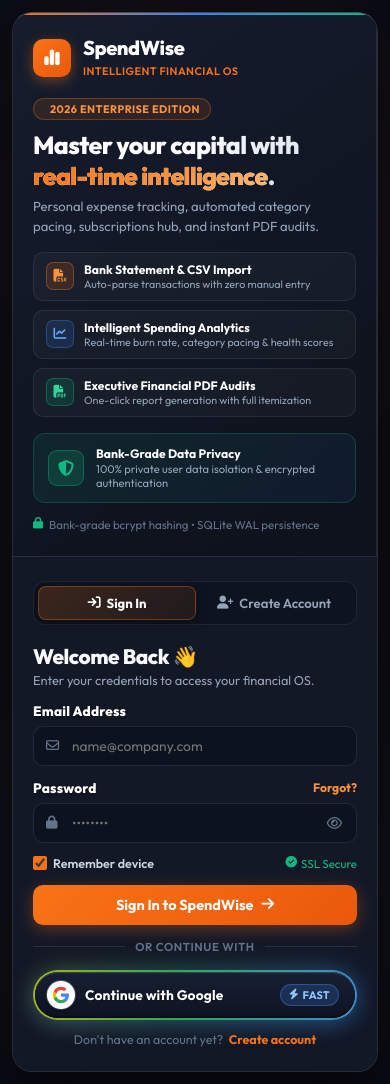
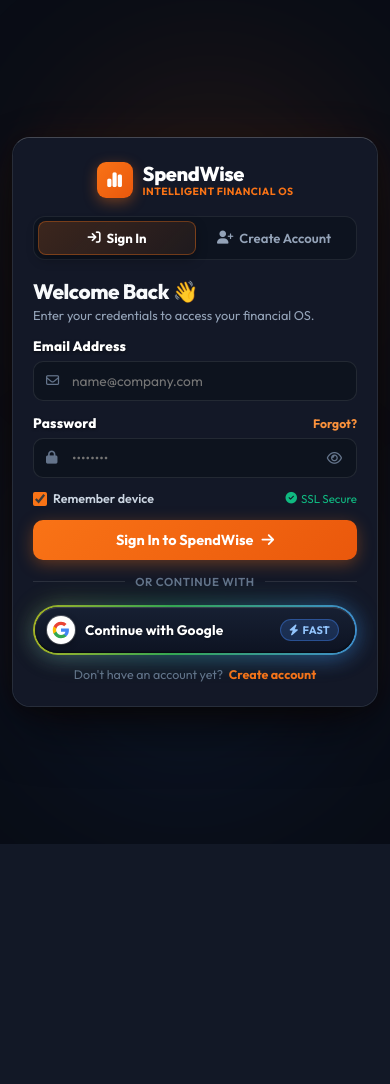
Before and after one commit to KrishnaTerminalOpen/expenditure-tracker-, a Flask app: page /login in a window 390 px wide. After the commit the page ends 844 px from the top, so only its background shows below. Run offline with Flask 3, Linux system fonts and the light colour scheme; some libraries are stand-ins or nearby versions.

Commit message:
Hide left showcase panel on mobile devices for clean login and sign up

```diff
--- a/static/css/index.css
+++ b/static/css/index.css
@@ -2444,21 +2444,27 @@ h1, .page-title {
     gap: 16px !important;
   }
 
-  /* Auth container responsive */
+  /* Auth container responsive - strictly hide left showcase on mobile */
   .auth-container {
     flex-direction: column;
-    max-width: 100%;
+    max-width: 440px !important;
+    width: 100% !important;
     border-radius: var(--radius-lg);
+    margin: auto;
   }
 
   .auth-left-preview {
-    border-right: none;
-    border-bottom: 1px solid var(--border-color);
-    padding: 24px 20px;
+    display: none !important;
   }
 
   .auth-right-form {
     padding: 24px 20px;
+    width: 100% !important;
+    flex: none !important;
+  }
+
+  .auth-mobile-brand {
+    display: flex !important;
   }
 
   /* Tables horizontal scrolling */
--- a/templates/auth.html
+++ b/templates/auth.html
@@ -315,24 +315,38 @@
 
         @media (max-width: 860px) {
             html, body {
-                overflow-y: auto; /* Fallback on small mobile screens */
+                overflow-y: auto;
                 height: auto;
                 min-height: 100%;
             }
             body {
                 height: auto;
-                padding: 12px;
+                min-height: 100vh;
+                padding: 18px 12px;
+                display: flex;
+                align-items: center;
+                justify-content: center;
             }
             .auth-container {
                 flex-direction: column;
-                max-width: 480px;
+                max-width: 440px;
+                width: 100%;
                 max-height: none;
+                border-radius: 18px;
+                margin: auto;
             }
+            /* Strictly hide the entire left preview showcase on mobile */
             .auth-left-preview {
-                padding: 24px 20px;
+                display: none !important;
             }
             .auth-right-form {
                 padding: 24px 20px;
+                width: 100%;
+                flex: none;
+                border-radius: 18px;
+            }
+            .auth-mobile-brand {
+                display: flex !important;
             }
         }
 
@@ -704,6 +718,17 @@
 
         <!-- Right Form Panel -->
         <div class="auth-right-form">
+            <!-- Mobile Brand Header (Visible only on mobile devices where left showcase is hidden) -->
+            <div class="auth-mobile-brand" style="display: none; align-items: center; justify-content: center; gap: 10px; margin-bottom: 18px;">
+                <div style="width: 36px; height: 36px; background: linear-gradient(135deg, #f97316 0%, #ea580c 100%); border-radius: 9px; display: flex; align-items: center; justify-content: center; color: white; font-size: 1.05rem; box-shadow: 0 4px 14px rgba(249, 115, 22, 0.4);">
+                    <i class="fa-solid fa-chart-simple"></i>
+                </div>
+                <div style="display: flex; flex-direction: column;">
+                    <span style="font-size: 1.25rem; font-weight: 800; color: #ffffff; letter-spacing: -0.02em; line-height: 1.1;">SpendWise</span>
+                    <span style="font-size: 0.65rem; color: var(--accent-orange); font-weight: 700; letter-spacing: 0.04em; text-transform: uppercase;">Intelligent Financial OS</span>
+                </div>
+            </div>
+
             <!-- Navigation Tabs -->
             <div class="auth-tabs-wrapper">
                 <button type="button" class="auth-tab-btn {{ 'active' if active_tab != 'register' else '' }}" onclick="switchTab('login')">
```
